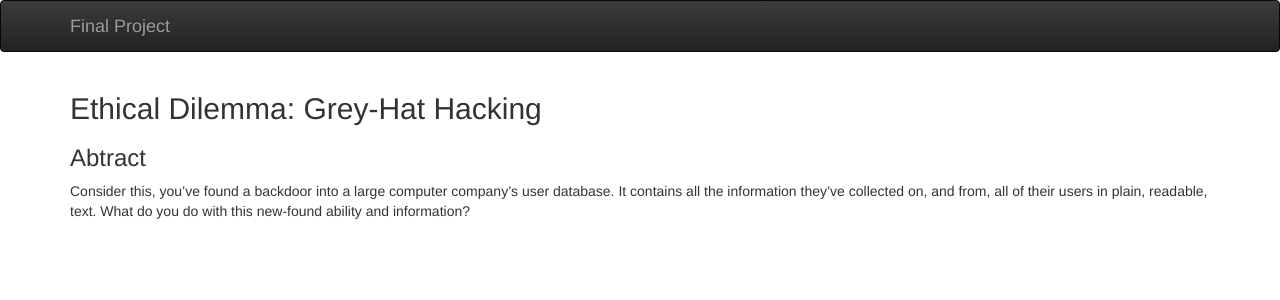
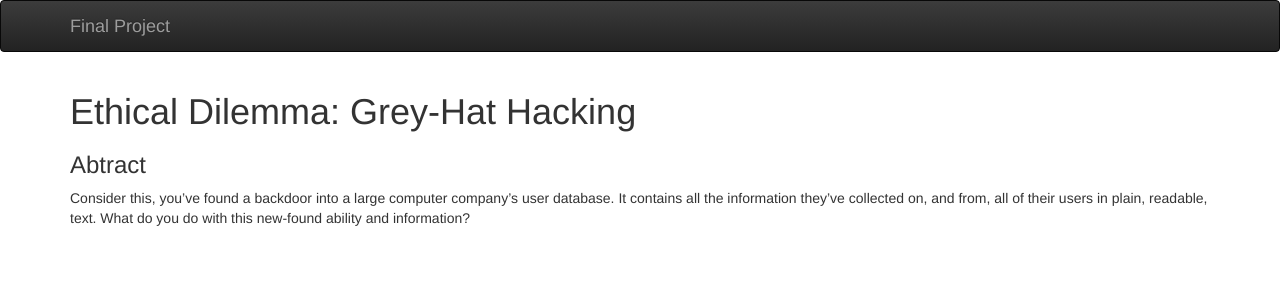
Before and after one commit to kepler0/miniature-tyrion, a Jekyll site: the page built from index.markdown, in a window 1280 px wide. Shown: the top 300 px of the page. Built offline with Jekyll 4.4.1, drawn with Linux system fonts in a browser that asks for light colours; nearby versions of some CDN libraries.

Commit message:
Adjust header level.

```diff
--- a/index.markdown
+++ b/index.markdown
@@ -2,7 +2,7 @@
 layout: default
 ---
 
-## Ethical Dilemma: Grey-Hat Hacking
+# Ethical Dilemma: Grey-Hat Hacking
 
 ### Abtract
 Consider this, you've found a backdoor into a large computer company's user database. It contains all the information they've collected on, and from, all of their users in plain, readable, text. What do you do with this new-found ability and information?
```
